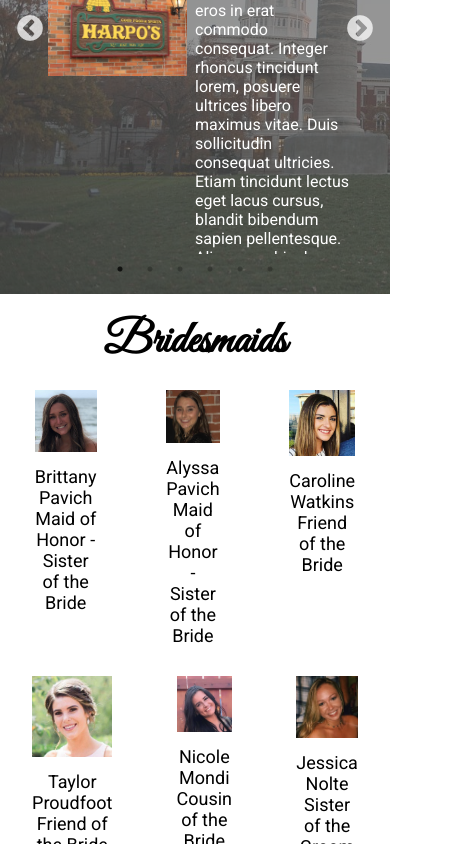
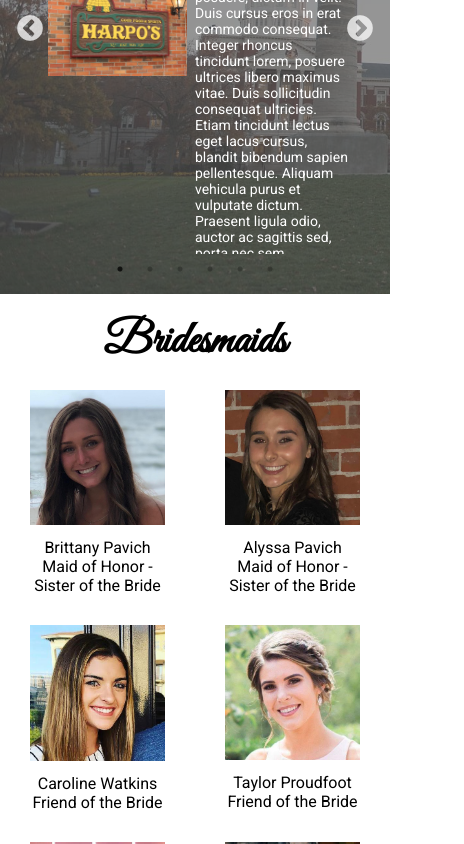
Before and after one commit to adamnolte/Wedding-Website, a React (Create React App) app: page / in a window 390 px wide. Shown: the part 1156-2000 px from the top of the page, 464 px wide, since content can reach past the window. Built offline with nearby package versions, Linux system fonts and the light colour scheme.

Commit message:
Mobile Enhancements

```diff
--- a/src/App.css
+++ b/src/App.css
@@ -1,6 +1,7 @@
 body {
   font-family: 'Roboto', sans-serif;
   overflow-x: hidden;
+  font-size: 16px;
 }
 
 .header {
@@ -10,3 +11,9 @@ body {
   margin-bottom: 20px;
   font-family: 'Great Vibes', cursive;
 }
+
+@media only screen and (max-width: 600px) {
+  body {
+    font-size: 14px;
+  }
+}
--- a/src/components/Accomodations/Accomodations.css
+++ b/src/components/Accomodations/Accomodations.css
@@ -33,3 +33,14 @@
   font-size: 14px;
   font-style: italic;
 }
+
+@media only screen and (max-width: 600px) {
+  .accomodations-inner {
+    flex-wrap: wrap;
+  }
+
+  .accomodations-inner > div {
+    flex: 0 0 100%;
+    margin-bottom: 20px;
+  }
+}
--- a/src/components/EventDetails/EventDetails.css
+++ b/src/components/EventDetails/EventDetails.css
@@ -44,3 +44,27 @@
   font-size: 40px;
   margin-bottom: 10px;
 }
+
+@media only screen and (min-width: 601px) and (max-width: 920px) {
+  .event-details-inner > div {
+    width: calc(100% - 40px);
+    margin-bottom: 20px;
+  }
+}
+
+@media only screen and (max-width: 600px) {
+  .event-details-inner > div {
+    width: calc(100% - 40px);
+    margin-bottom: 20px;
+    height: 350px;
+  }
+
+  .event-details-overlay {
+    height: 350px;
+    font-size: 22px;
+  }
+
+  .event-details-inner img {
+    height: 350px;
+  }
+}
--- a/src/components/WeddingParty/WeddingParty.css
+++ b/src/components/WeddingParty/WeddingParty.css
@@ -35,3 +35,19 @@
   margin-top: 10px;
   font-size: 18px;
 }
+
+@media only screen and (min-width: 601px) and (max-width: 830px) {
+  .person-description {
+    font-size: 16px;
+  }
+}
+
+@media only screen and (max-width: 600px) {
+  .person {
+    flex-basis: calc(50% - 60px);
+  }
+
+  .person-description {
+    font-size: 16px;
+  }
+}
```
